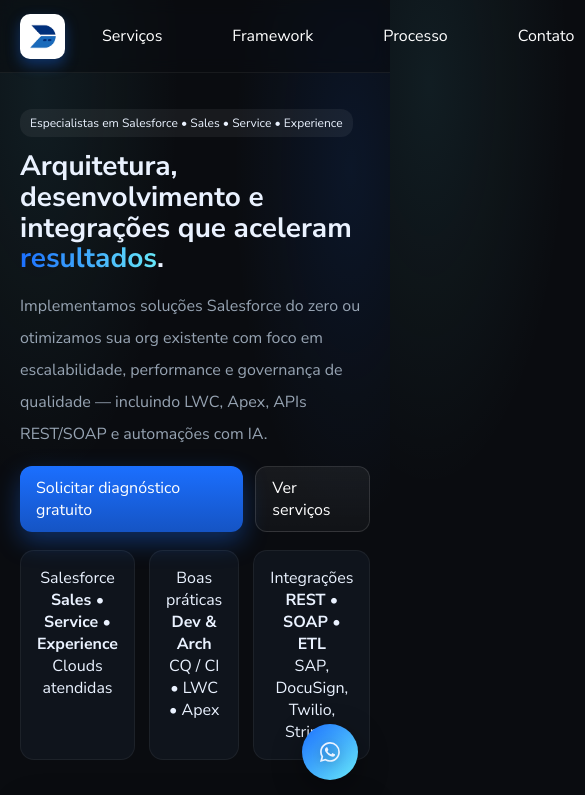
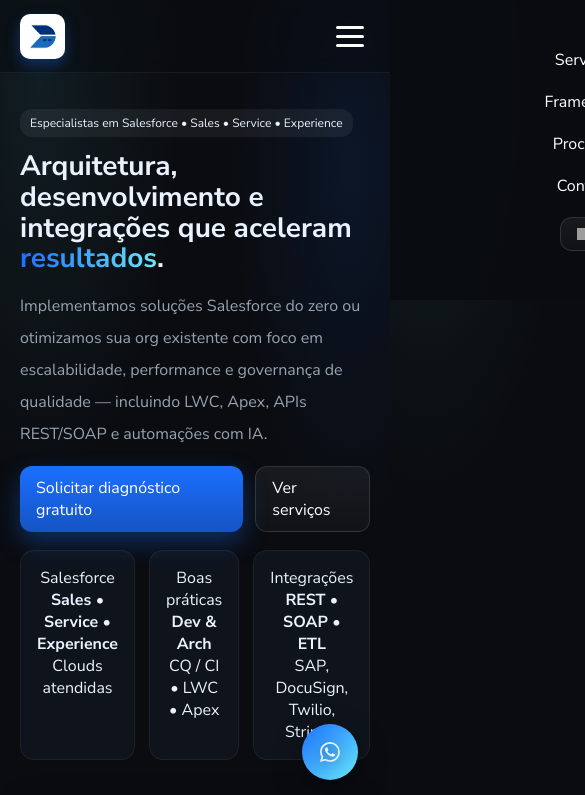
Before and after one commit to disway-group/website, a plain HTML site: page index.html in a window 390 px wide. Shown: the top 795 px of the page, 585 px wide, since content can reach past the window. Drawn offline with Linux system fonts and the light colour scheme; grey boxes are pictures that could not be loaded.

Commit message:
FIX: burger menu

```diff
--- a/index.html
+++ b/index.html
@@ -67,21 +67,86 @@
       padding: 0 20px
     }
 
+    /* Base já existente */
     header {
       position: sticky;
       top: 0;
       background: rgba(10, 12, 16, .6);
       backdrop-filter: saturate(140%) blur(8px);
       border-bottom: 1px solid rgba(255, 255, 255, .06);
-      z-index: 10
+      z-index: 20;
     }
 
     .nav {
       display: flex;
       align-items: center;
       justify-content: space-between;
-      height: 72px
+      height: 72px;
     }
+
+    .nav-links {
+      display: flex;
+      gap: 20px;
+      align-items: center;
+      transition: transform 0.3s ease-in-out;
+    }
+
+    /* ======= Burger ======= */
+    .burger {
+      display: none;
+      flex-direction: column;
+      gap: 6px;
+      background: none;
+      border: none;
+      cursor: pointer;
+      z-index: 30;
+    }
+
+    .burger span {
+      width: 28px;
+      height: 3px;
+      background: #fff;
+      border-radius: 2px;
+      transition: all 0.3s ease-in-out;
+    }
+
+    /* ======= Mobile ======= */
+    @media (max-width: 768px) {
+      .burger {
+        display: flex;
+      }
+
+      .nav-links {
+        position: fixed;
+        inset: 0;
+        background: rgba(10, 12, 16, 0.95);
+        backdrop-filter: blur(6px);
+        flex-direction: column;
+        justify-content: center;
+        align-items: center;
+        gap: 28px;
+        transform: translateX(100%);
+        height: 300px;
+      }
+
+      .nav-links.active {
+        transform: translateX(0);
+      }
+
+      /* Animação do X */
+      .burger.active span:nth-child(1) {
+        transform: rotate(45deg) translate(5px, 5px);
+      }
+
+      .burger.active span:nth-child(2) {
+        opacity: 0;
+      }
+
+      .burger.active span:nth-child(3) {
+        transform: rotate(-45deg) translate(7px, -7px);
+      }
+    }
+
 
     .brand {
       display: flex;
@@ -447,7 +512,7 @@
     .link {
       display: block;
       position: relative;
-      margin-inline: 25px;
+      margin-inline: 20px;
       color: #fff;
     }
 
@@ -470,6 +535,7 @@
 </head>
 
 <body>
+
   <header>
     <div class="container nav">
       <div class="brand">
@@ -481,11 +547,20 @@
           <div class="tagline">Desafiando limites, criando futuros</div>
         </div>
       </div>
+
+      <!-- Botão hamburguer só no mobile -->
+      <button class="burger" aria-label="Abrir menu">
+        <span></span>
+        <span></span>
+        <span></span>
+      </button>
+
+      <!-- Links -->
       <nav class="nav-links">
         <a class="link" href="#servicos" data-i18n="nav.services">Serviços</a>
         <a class="link" href="#framework" data-i18n="nav.framework">Framework</a>
         <a class="link" href="#processo" data-i18n="nav.process">Processo</a>
-        <a class="link" href="#contato" class="btn btn-primary" data-i18n="nav.contact">Contato</a>
+        <a class="link" href="#contato" data-i18n="nav.contact">Contato</a>
         <button id="langToggle" class="btn at_the_same_time" type="button" aria-label="Switch language">PT/EN</button>
       </nav>
     </div>
@@ -753,6 +828,15 @@
   <pre id="testOutput" aria-hidden="true"></pre>
 
   <script>
+
+    const burger = document.querySelector('.burger');
+    const navLinks = document.querySelector('.nav-links');
+
+    burger.addEventListener('click', () => {
+      burger.classList.toggle('active');
+      navLinks.classList.toggle('active');
+    });
+
     // ====== App bootstrap (DOM safe) ======
     (function () {
       const $ = (q, el = document) => el.querySelector(q);
```
